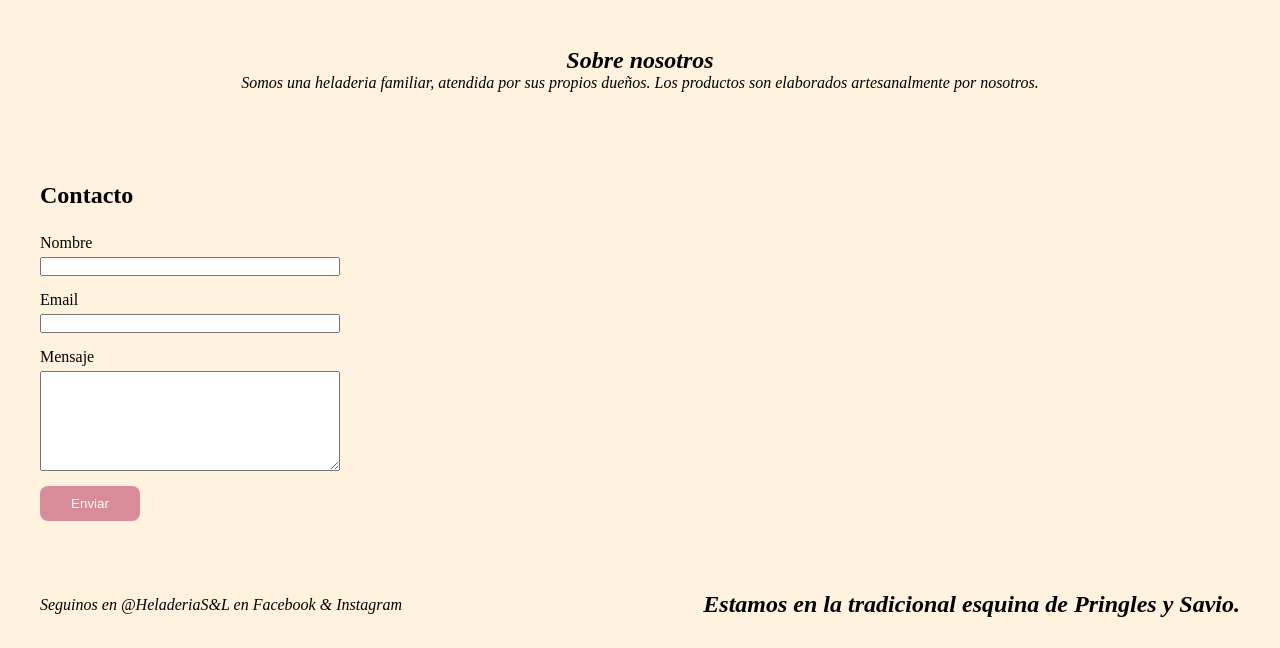
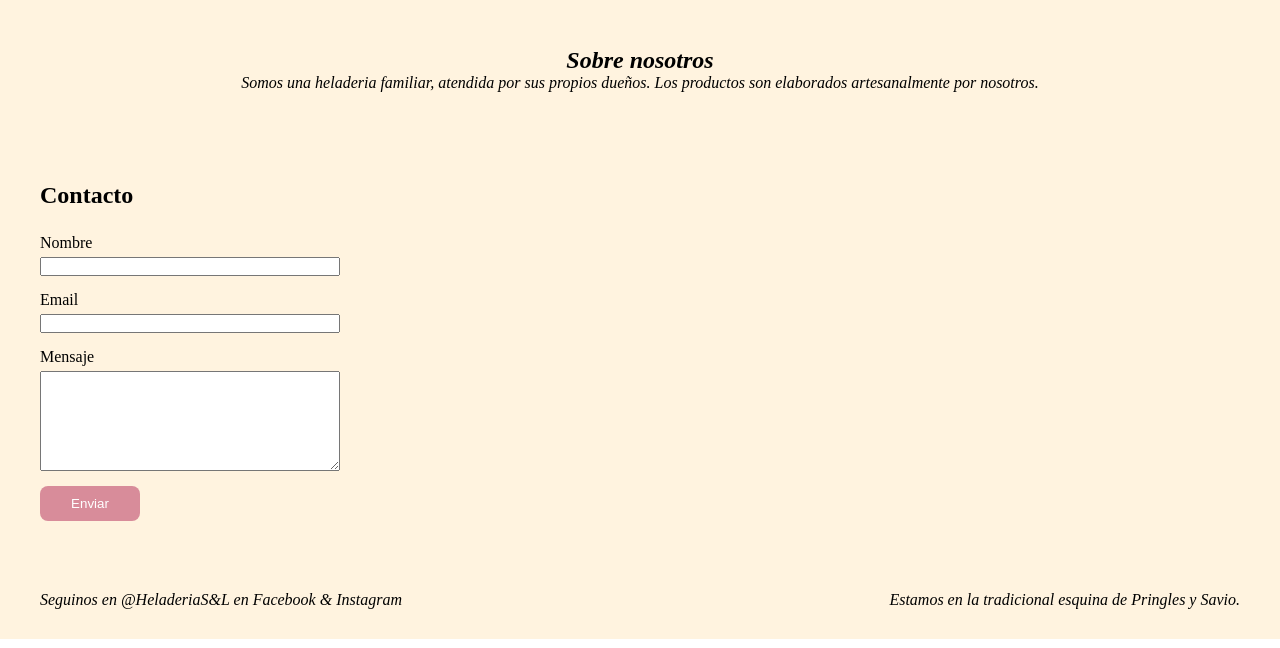
Before and after one commit to ADorado2/heladeria, a plain HTML site: page index.html in a window 1280 px wide. Shown: the part 1201-1849 px from the top of the page. Drawn offline with Linux system fonts and the light colour scheme.

Commit message:
Fin TP HELADERIA

```diff
--- a/index.html
+++ b/index.html
@@ -61,7 +61,7 @@
         <div>Seguinos en @HeladeriaS&L en Facebook & Instagram</div>
 
         <div>
-          <h1>Estamos en la tradicional esquina de Pringles y Savio.</h1>
+          <p>Estamos en la tradicional esquina de Pringles y Savio.</p>
         </div>
       </footer>
     </section>
```
